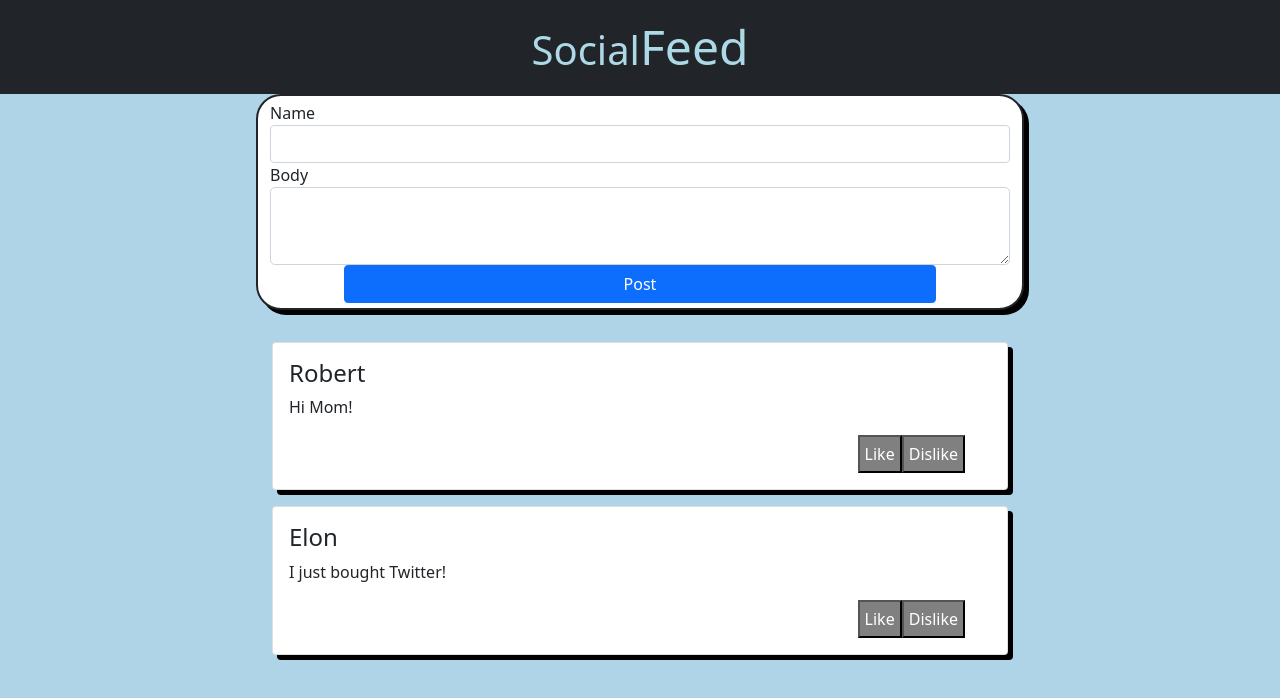
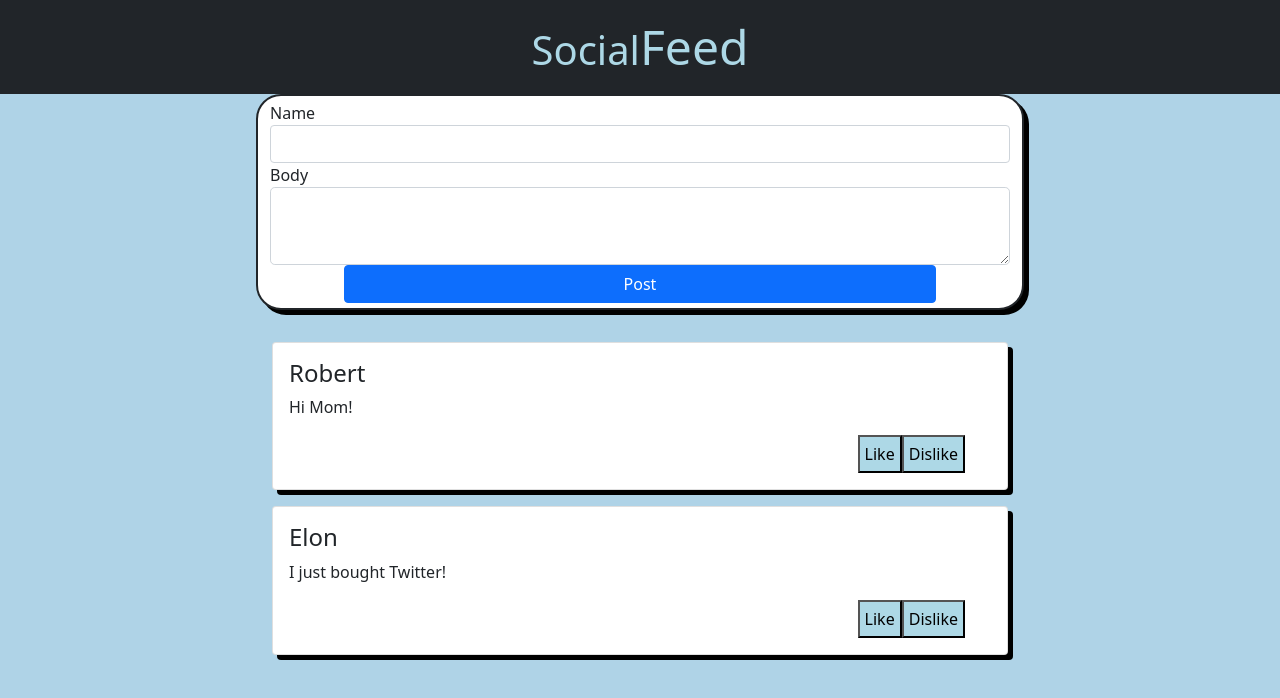
Before and after one commit to RAGessler/SocialFeed, a React (Create React App) app: page / in a window 1280 px wide. Shown: the top 698 px of the page. Built offline with nearby package versions, Linux system fonts and the light colour scheme.

Commit message:
edited buttons styling

```diff
--- a/src/Components/DisplayPosts/CustomButtons/DislikeButton/DislikeButton.css
+++ b/src/Components/DisplayPosts/CustomButtons/DislikeButton/DislikeButton.css
@@ -1,5 +1,5 @@
 button{
-    color: white;
+    color: black;
     padding:5px 5px;
 }
 
@@ -8,5 +8,5 @@ button{
 }
 
 .inactive{
-    background-color: gray;
+    background-color: lightblue;
 }
--- a/src/Components/DisplayPosts/CustomButtons/LikeButton/LikeButton.css
+++ b/src/Components/DisplayPosts/CustomButtons/LikeButton/LikeButton.css
@@ -8,5 +8,5 @@ button{
 }
 
 .inactive{
-    background-color: gray;
+    background-color: lightblue;
 }
--- a/src/Components/DisplayPosts/CustomButtons/LikeButton/LikeButton.jsx
+++ b/src/Components/DisplayPosts/CustomButtons/LikeButton/LikeButton.jsx
@@ -16,7 +16,7 @@ const LikeButton = (props) => {
     }
     return (
         <div>
-            <button className={buttonClass} onClick={handleClick}>Like</button>
+            <button className={buttonClass} onClick={handleClick}> Like </button>
         </div>
     )
 }
```
